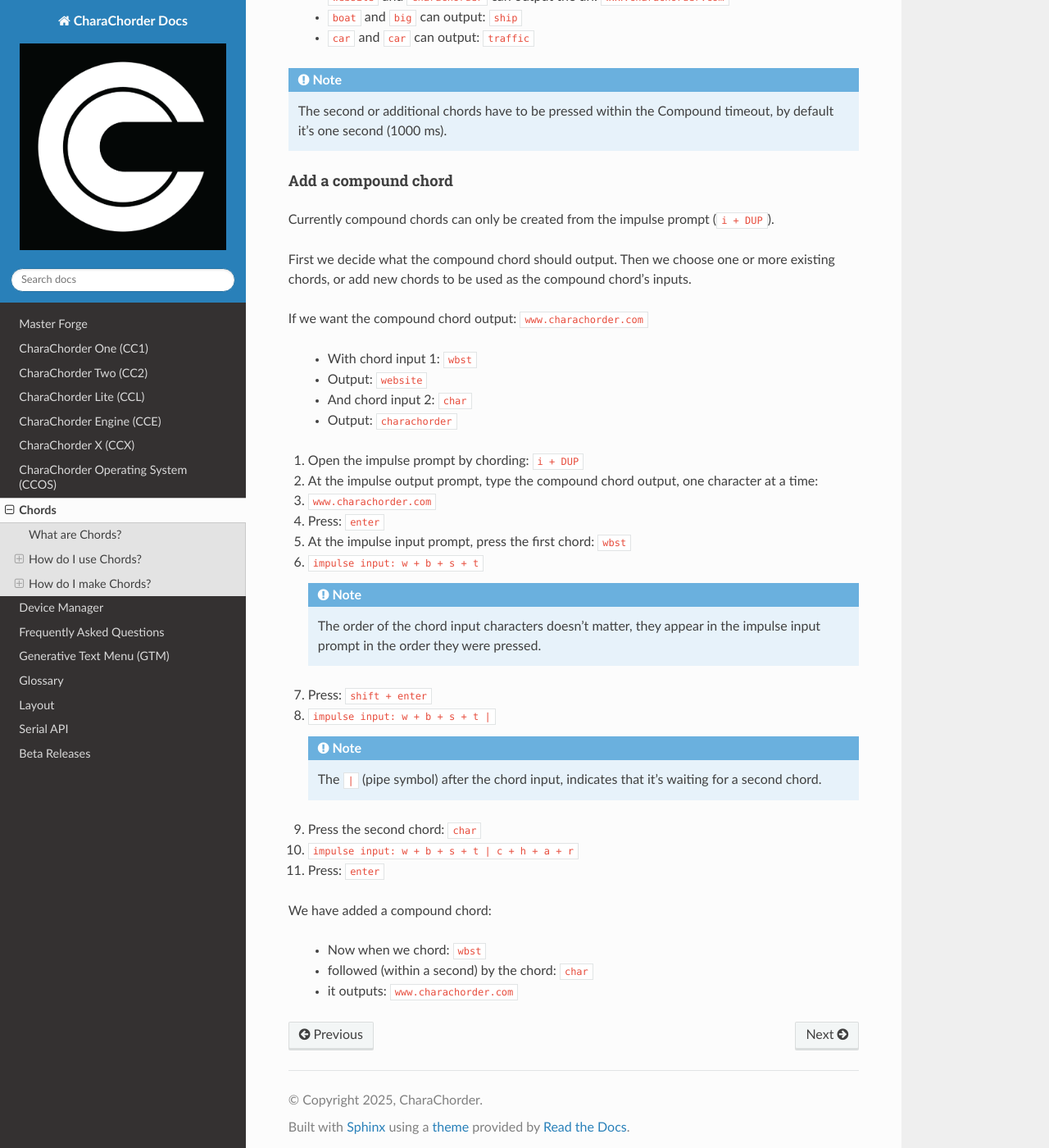
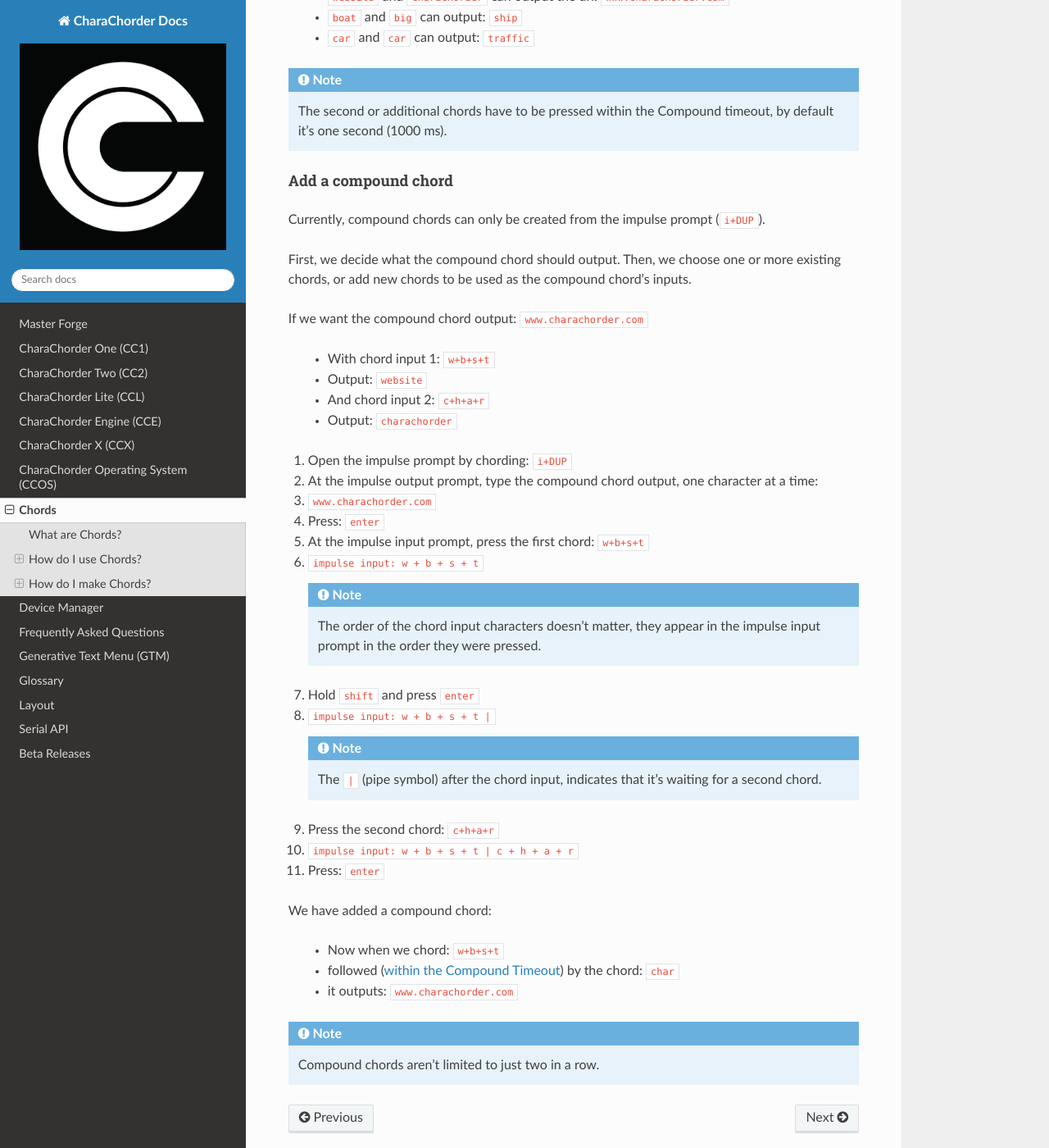
Before and after one commit to CharaChorder/docs, a Sphinx documentation site: the page built from docs/Chords.rst, in a window 1280 px wide and 1400 px high, scrolled down 5908 px. Shown: the whole window at 82% size. Built offline with Sphinx 7.4.7 and the Read the Docs theme 3.1.0, drawn with Linux system fonts in a browser that asks for light colours.

Commit message:
Chords, compound chords review suggestions

```diff
--- a/docs/Chords.rst
+++ b/docs/Chords.rst
@@ -240,6 +240,7 @@
    * ``boat`` and ``big`` can output: ``ship``
    * ``car`` and ``car`` can output: ``traffic``
 
+.. _Compound Timeout Note:
 .. note::
 
    The second or additional chords have to be pressed within the Compound timeout, by default it's one second (1000 ms).
@@ -247,41 +248,45 @@
 Add a compound chord
 ^^^^^^^^^^^^^^^^^^^^
 
-Currently compound chords can only be created from the impulse prompt (``i + DUP``).
+Currently, compound chords can only be created from the impulse prompt (``i+DUP``).
 
-First we decide what the compound chord should output. Then we choose one or more existing chords, or add new chords to be used as the compound chord's inputs.
+First, we decide what the compound chord should output. Then, we choose one or more existing chords, or add new chords to be used as the compound chord's inputs.
 
 If we want the compound chord output: ``www.charachorder.com``
 
-   * With chord input 1: ``wbst``
+   * With chord input 1: ``w+b+s+t``
    * Output: ``website``
-   * And chord input 2: ``char``
+   * And chord input 2: ``c+h+a+r``
    * Output: ``charachorder``
 
-#. Open the impulse prompt by chording: ``i + DUP``
+#. Open the impulse prompt by chording: ``i+DUP``
 #. At the impulse output prompt, type the compound chord output, one character at a time:
 #. ``www.charachorder.com``
 #. Press: ``enter``
-#. At the impulse input prompt, press the first chord: ``wbst``
+#. At the impulse input prompt, press the first chord: ``w+b+s+t``
 #. ``impulse input: w + b + s + t``
 
    .. note::
 
       The order of the chord input characters doesn't matter, they appear in the impulse input prompt in the order they were pressed.
 
-#. Press: ``shift + enter``
+#. Hold ``shift`` and press ``enter``
 #. ``impulse input: w + b + s + t |``
 
    .. Note::
 
       The ``|`` (pipe symbol) after the chord input, indicates that it's waiting for a second chord.
 
-#. Press the second chord: ``char``
+#. Press the second chord: ``c+h+a+r``
 #. ``impulse input: w + b + s + t | c + h + a + r``
 #. Press: ``enter``
 
 We have added a compound chord:
 
-   * Now when we chord: ``wbst``
-   * followed (within a second) by the chord: ``char``
+   * Now when we chord: ``w+b+s+t``
+   * followed (:ref:`within the Compound Timeout<Compound Timeout Note>`) by the chord: ``char``
    * it outputs: ``www.charachorder.com``
+
+.. note::
+
+   Compound chords aren't limited to just two in a row.
```
